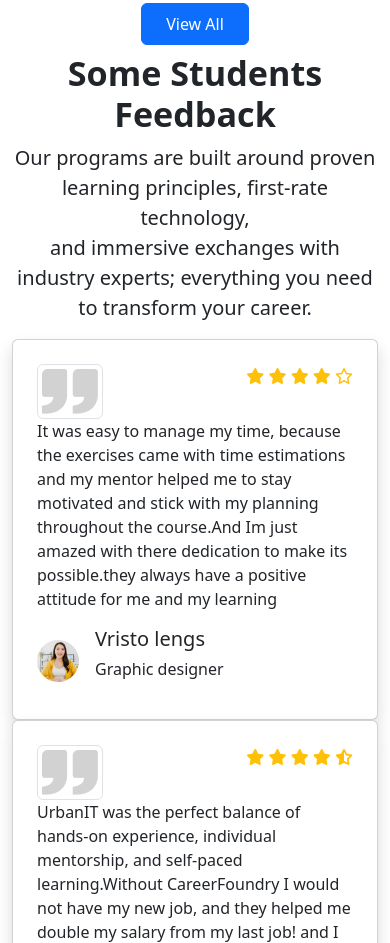
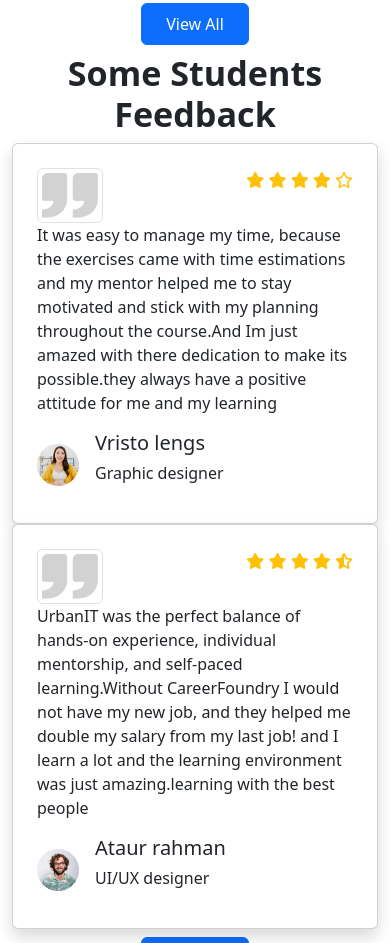
Before and after one commit to mahfuzurrahman01/Third-assignment-repo, a plain HTML site: page index.html in a window 390 px wide. Shown: the part 5270-6213 px from the top of the page. Drawn offline with nearby package versions, Linux system fonts and the light colour scheme.

Commit message:
finally done

```diff
--- a/index.html
+++ b/index.html
@@ -427,7 +427,7 @@
         <!-- feedback section is start here  -->
         <section class="container text mt-lg-5 mt-sm-2">
             <h1 class="display-4 fw-semibold text-center">Some Students Feedback</h1>
-            <p class="fs-5 text-center mb-lg-5">Our programs are built around proven learning principles, first‑rate
+            <p class="fs-5 text-center mb-lg-5 d-md-block d-sm-none d-none">Our programs are built around proven learning principles, first‑rate
                 technology, <br> and immersive
                 exchanges with industry experts; everything you need to transform your career.
             </p>
```
